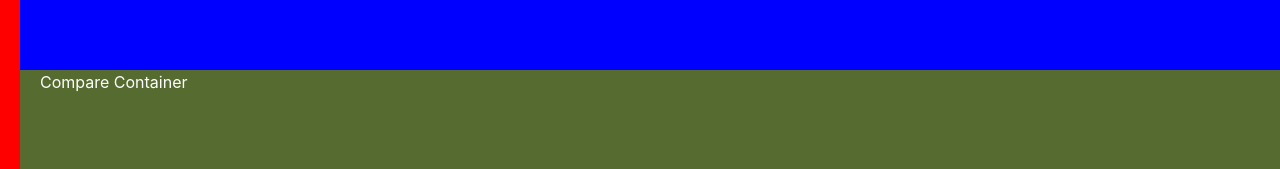
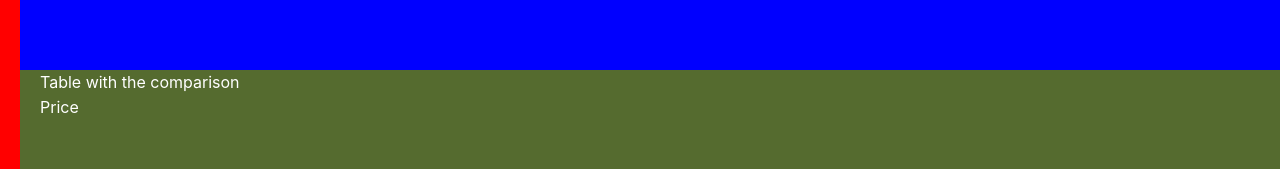
Before and after one commit to lgloredana/ShopUsingReactJS, a React (Create React App) app: page / in a window 1280 px wide. Shown: the part 430-599 px from the top of the page. Built offline with nearby package versions, Linux system fonts and the light colour scheme.

Commit message:
add products to compare table

```diff
--- a/src/components/CompareContainer.js
+++ b/src/components/CompareContainer.js
@@ -3,10 +3,28 @@ import React, { Component } from 'react';
 class CompareContainer extends Component {
 
   render() {
+    let compareList = this.props.compareList;
+    console.log("--------------compareList-------------------");
+    console.log(compareList);
+    let prodNameColls = [];
+    let prodPriceColls = [];
+    for(let index=0; index<compareList.length; index++){
+      prodNameColls.push(<div class="col">{compareList[index].name}</div>);
+      prodPriceColls.push(<div class="col">{compareList[index].price}</div>);
+    }
+
     return (
-      <div>
-        Compare Container
-      </div>
+        <div>
+            <div>Table with the comparison</div>
+            <div className="row">
+                <div className="col"></div>
+                {prodNameColls}
+            </div>
+            <div className="row">
+                <div className="col">Price</div>
+                {prodPriceColls}
+            </div>
+        </div>
     );
   }
 }
--- a/src/components/ProductItem.js
+++ b/src/components/ProductItem.js
@@ -13,7 +13,7 @@ class ProductItem extends Component{
                 <img src={productImg} alt="no-img-product"/>
                 <button name="btnRemove" className="btnUpRight" value={productName} onClick={this.props.onRemove}>Remove</button>
                 <button name="btnEdit" className="btnDownLeft" value={productName + "/" + productPrice} onClick={this.props.onEdit}>Edit</button>
-                <button name="btnCompare" className="btnDownRight">Compare</button>
+                <button name="btnCompare" className="btnDownRight" value={productName + "/" + productPrice} onClick={this.props.onCompare}>Compare</button>
             </div>
             <p></p>
             <div className="boxDetails">
--- a/src/components/ProductsContainer.js
+++ b/src/components/ProductsContainer.js
@@ -2,6 +2,7 @@ import React, { Component } from 'react';
 import Modal from 'react-modal';
 import ProductItem from './ProductItem';
 import ItemDetailsEdit from './ItemDetailsEdit';
+import Product from './Product';
 import './ProductsContainer.css';
 
 const customStyles = {
@@ -28,6 +29,8 @@ class ProductsContainer extends Component {
     this.openModal = this.openModal.bind(this);
     this.closeModal = this.closeModal.bind(this);
     this.handleChange = this.handleChange.bind(this);
+    this.getProductFromString = this.getProductFromString.bind(this);
+    this.onCompare = this.onCompare.bind(this);
   }
 
   onRemove(e){
@@ -40,17 +43,24 @@ class ProductsContainer extends Component {
     this.props.propagateProductsChange();
   }
 
-  openModal(e) {
-    let str = e.target.value;
+  getProductFromString(str){
     let searchTerm = '/';
     let indexOfFirst = str.indexOf(searchTerm);
     let name = str.substring(0, indexOfFirst);
     let price = str.substring(indexOfFirst+1);
+
+    return new Product(name, price);
+  }
+
+
+  openModal(e) {
+    let str = e.target.value;
+    let product = this.getProductFromString(str);
     this.setState({
       modalIsOpen: true,
-      oldName: name,
-      itemName: name,
-      itemPrice: price
+      oldName: product.name,
+      itemName: product.name,
+      itemPrice: product.price
     });
   }
 
@@ -89,6 +99,13 @@ class ProductsContainer extends Component {
     this.setState({ [name]: value });
  }
 
+ onCompare(e){
+   let str = e.target.value;
+   let product = this.getProductFromString(str);
+  this.props.compareList.push(product);
+  this.props.propagateProductsChange();
+ }
+
   render() {
     let productsItems = [];
     let products = this.props.products;
@@ -97,7 +114,8 @@ class ProductsContainer extends Component {
       productsItems.push(<ProductItem key={products[index].name}
           productName={products[index].name} productPrice={products[index].price}
           onRemove={this.onRemove}
-          onEdit={this.openModal}></ProductItem>);
+          onEdit={this.openModal}
+          onCompare={this.onCompare}></ProductItem>);
     }
 
 
--- a/src/components/StartPage.js
+++ b/src/components/StartPage.js
@@ -33,7 +33,7 @@ class StartPage extends Component {
           propagateProductsChange={this.updateProducts}></ProductsContainer>
         </div>
         <div className="boxCompare">
-          <CompareContainer products={this.state.compareList}></CompareContainer>
+          <CompareContainer compareList={this.state.compareList}></CompareContainer>
         </div>
       </div>
     );
```
